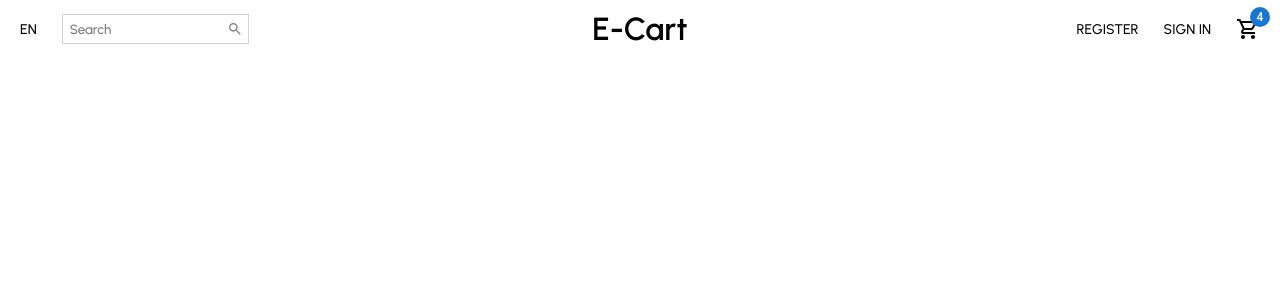
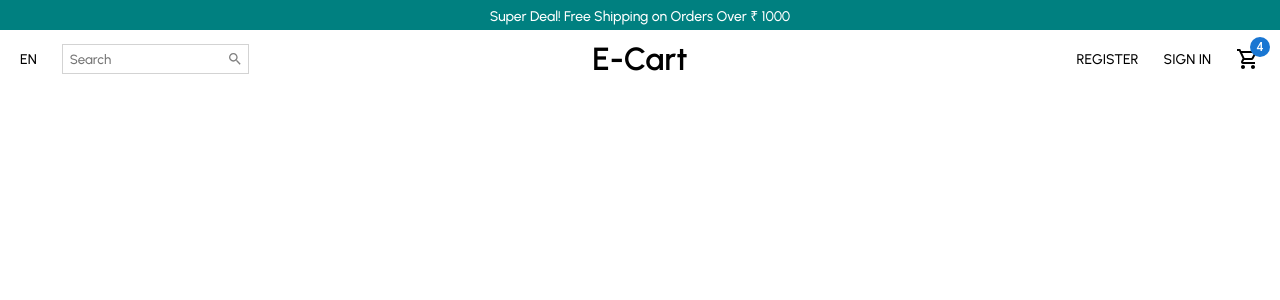
Before and after one commit to amalsabu59/Shopping-App-Client, a React (Create React App) app: page / in a window 1280 px wide. Shown: the top 300 px of the page. Built offline with nearby package versions, Linux system fonts and the light colour scheme.

Commit message:
annoucement component created

```diff
--- /dev/null
+++ b/src/components/Announcement.jsx
@@ -0,0 +1,20 @@
+import styled from "styled-components";
+
+const Container = styled.div`
+  height: 30px;
+  background-color: teal;
+  color: white;
+  display: flex;
+  align-items: center;
+  justify-content: center;
+  font-size: 14px;
+  font-weight: 500;
+`;
+
+const Announcement = () => {
+  return (
+    <Container>Super Deal! Free Shipping on Orders Over ₹ 1000 </Container>
+  )
+}
+
+export default Announcement
--- a/src/pages/Home.jsx
+++ b/src/pages/Home.jsx
@@ -1,9 +1,11 @@
 import React from 'react'
+import Announcement from '../components/Announcement'
 import Navbar from '../components/Navbar'
 
 const Home = () => {
   return (
     <div>
+        <Announcement/>
         <Navbar/>
     </div>
   )
```
